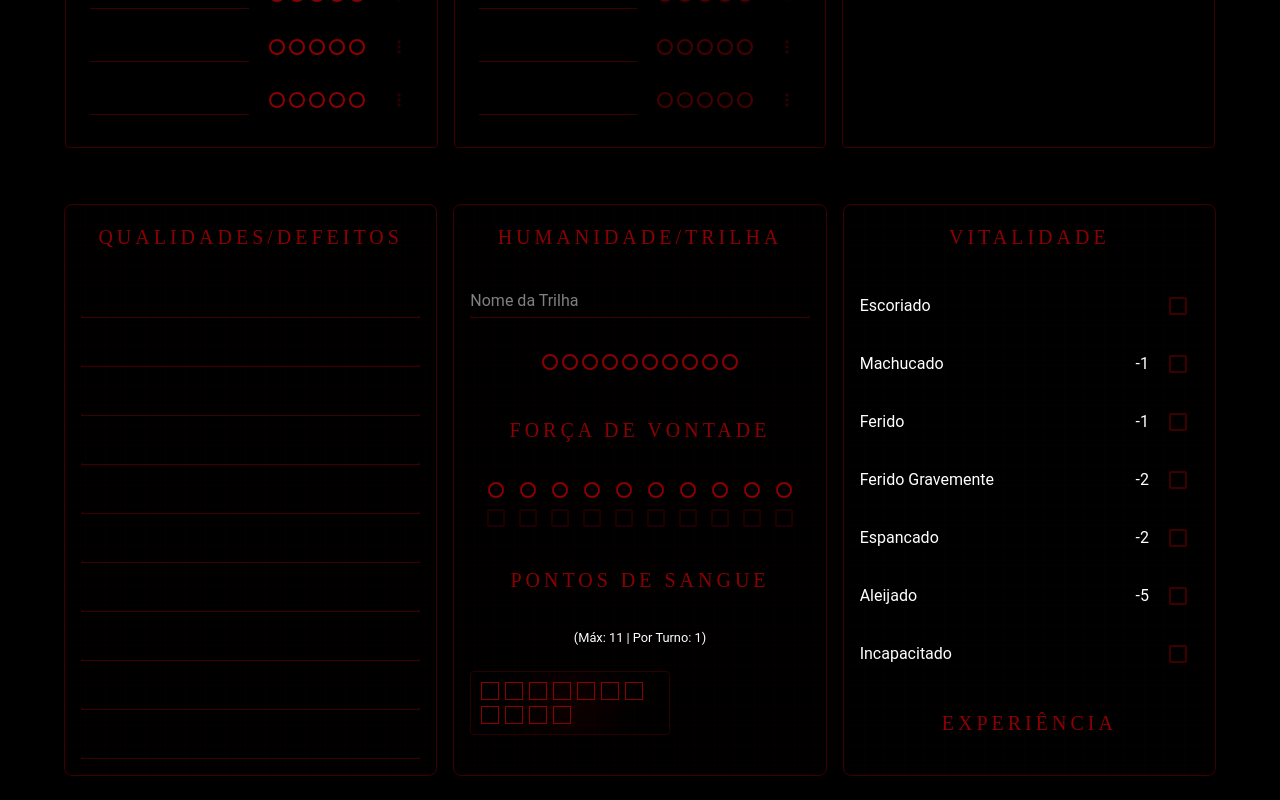
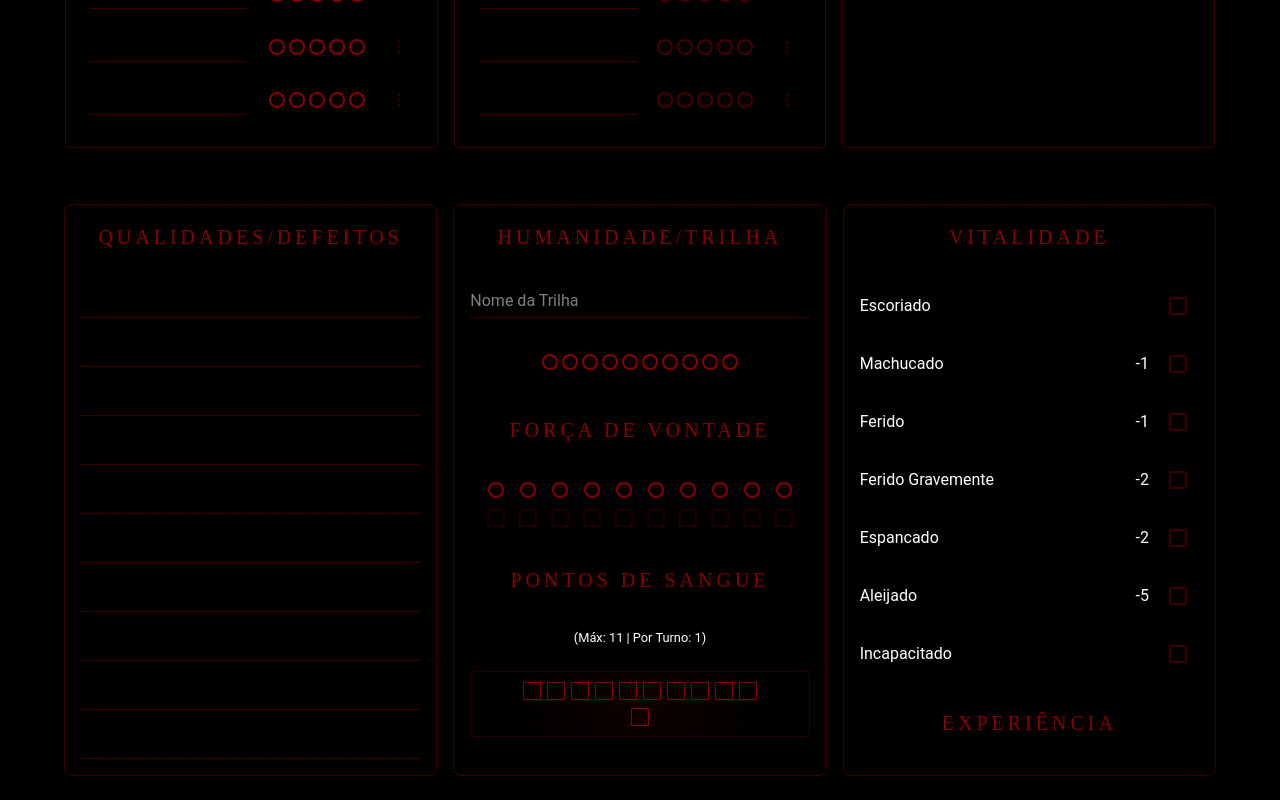
Before and after one commit to CiroDornelles/discord-embed-app, a React (Vite) app: page / in a window 1280 px wide. Shown: the part 1629-2429 px from the top of the page. Built offline with nearby package versions, Linux system fonts and the light colour scheme.

Commit message:
style(BloodPool): organize blood points in rows of 10
- Reorganized blood points display into rows of 10
- Centered the blood pool component
- Maintained all existing functionality and animations
- Improved visual organization while keeping the vampire theme

```diff
--- a/src/components/characterSheet/BloodPool.jsx
+++ b/src/components/characterSheet/BloodPool.jsx
@@ -30,9 +30,9 @@ const BloodPool = memo(({ max, perTurn }) => {
     <Box
       sx={{
         display: 'flex',
-        flexWrap: 'wrap',
-        gap: '2px',
-        maxWidth: '200px',
+        flexDirection: 'column',
+        alignItems: 'center',
+        gap: '4px',
         padding: '8px',
         border: '1px solid rgba(139, 0, 0, 0.3)',
         borderRadius: '4px',
@@ -49,7 +49,18 @@ const BloodPool = memo(({ max, perTurn }) => {
         }
       }}
     >
-      {Array.from({ length: max }).map((_, index) => (
+      {Array.from({ length: Math.ceil(max / 10) }).map((_, rowIndex) => (
+        <Box
+          key={rowIndex}
+          sx={{
+            display: 'flex',
+            flexWrap: 'nowrap',
+            gap: '2px',
+          }}
+        >
+          {Array.from({ length: Math.min(10, max - rowIndex * 10) }).map((_, colIndex) => {
+            const index = rowIndex * 10 + colIndex;
+            return (
               <UnitBlood
                 key={index}
                 value={index < animatingValue ? 1 : 0}
@@ -59,6 +70,9 @@ const BloodPool = memo(({ max, perTurn }) => {
                 readOnly={index >= max}
                 tooltipText={bloodTooltips[index]}
               />
+            );
+          })}
+        </Box>
       ))}
     </Box>
   );
```
Lines whose indentation alone changed are shown as unchanged.
